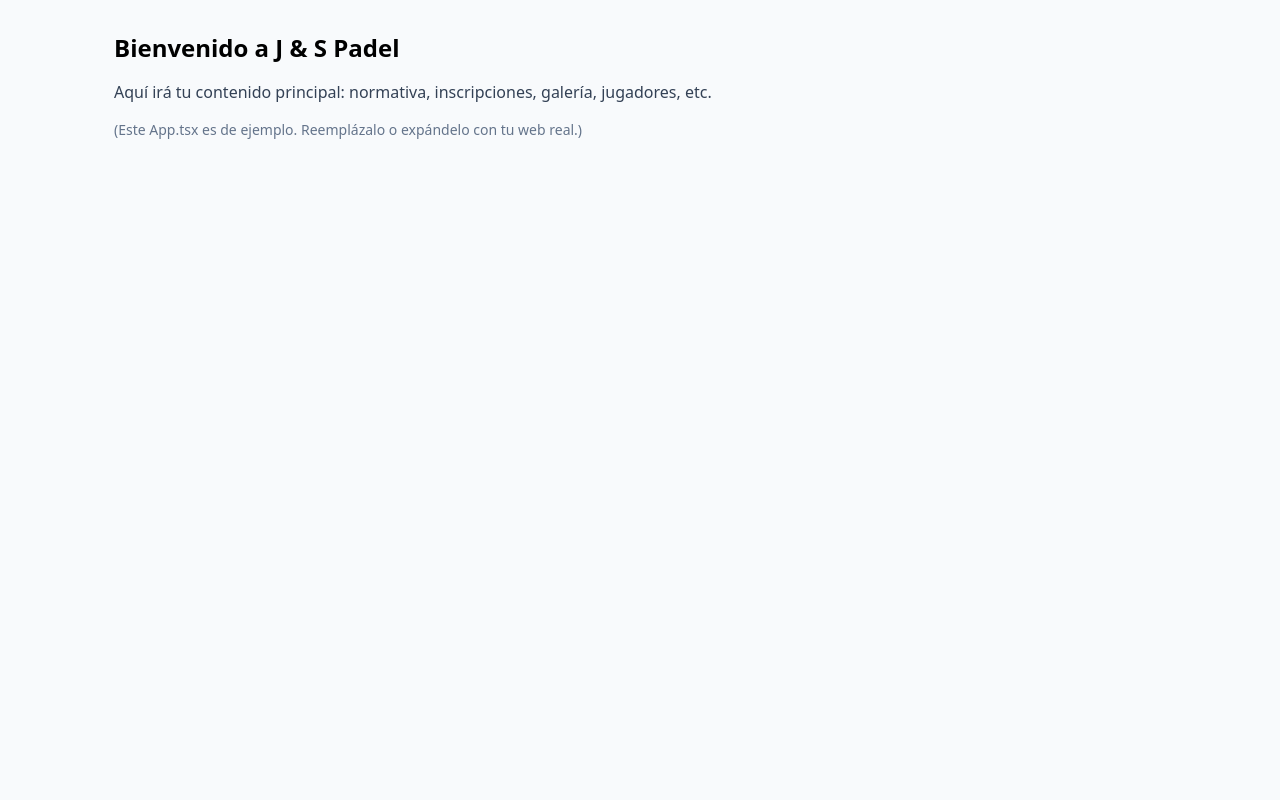
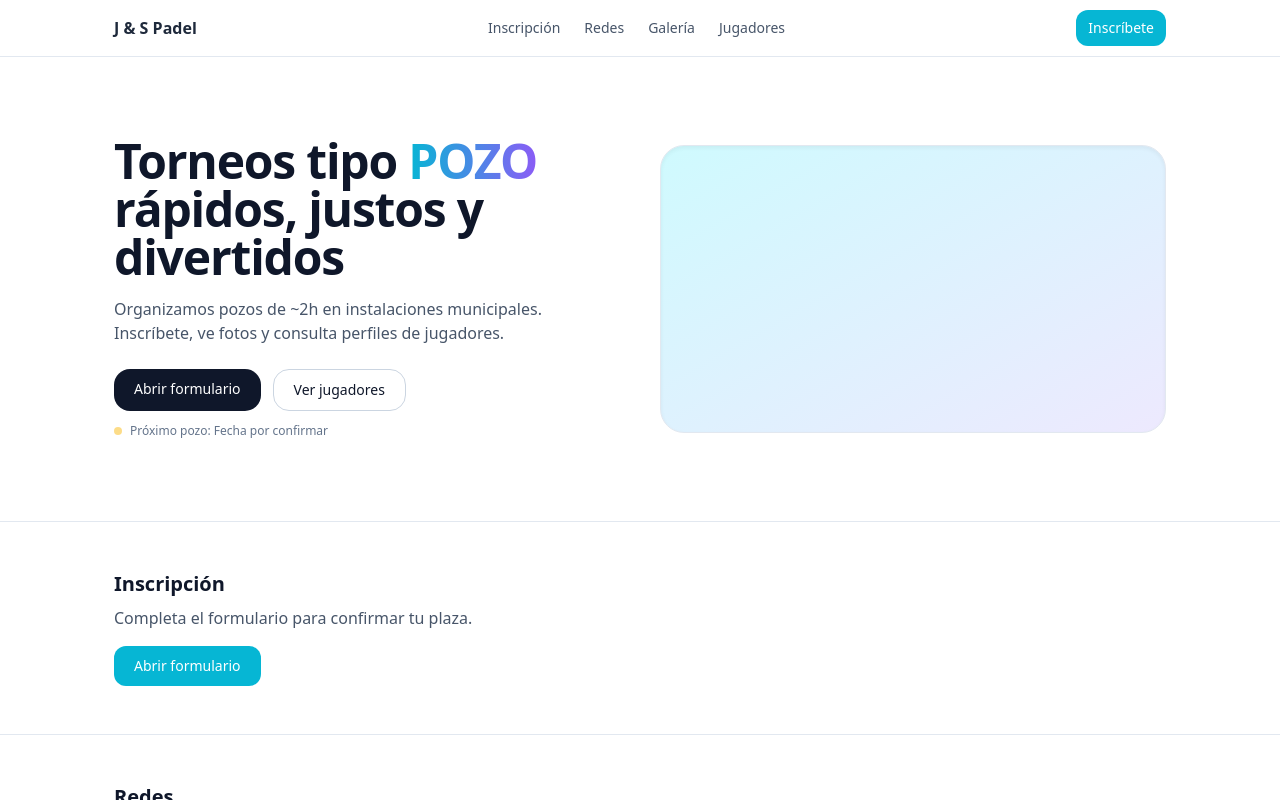
Before and after one commit to sechi2000/js_torneos, a React (Vite) app: page / in a window 1280 px wide. Both pictures are taken after a click on the button "Entrar a la web". Shown: the top 800 px of the page. Built offline with nearby package versions, Linux system fonts and the light colour scheme.

Commit message:
Update App.tsx

```diff
--- a/src/App.tsx
+++ b/src/App.tsx
@@ -1,15 +1,220 @@
-import React from 'react'
+import React, { useMemo, useState } from 'react'
+
+/* ─────────────────────────────────────────────────────────
+   Config rápida (cámbialo luego a tus enlaces reales)
+   ───────────────────────────────────────────────────────── */
+const FORM_URL = 'https://tu-formulario-de-inscripcion.com' // <-- pon aquí tu form real
+const IG_URL   = 'https://instagram.com/tu_cuenta_ig'       // <-- pon aquí tu IG
+
+// Galería de ejemplo: sustituye por URLs reales o por un fetch si quieres
+const GALLERY: { src: string; alt: string }[] = [
+  { src: 'https://images.unsplash.com/photo-1513245543132-31f507417b26?q=80&w=800&auto=format&fit=crop', alt: 'Pozo 1' },
+  { src: 'https://images.unsplash.com/photo-1520975922192-24cd97bca3d5?q=80&w=800&auto=format&fit=crop', alt: 'Pozo 2' },
+  { src: 'https://images.unsplash.com/photo-1574629810360-7efbbe195018?q=80&w=800&auto=format&fit=crop', alt: 'Pozo 3' },
+  { src: 'https://images.unsplash.com/photo-1552074280-9d5c3b0a3f6a?q=80&w=800&auto=format&fit=crop', alt: 'Pozo 4' },
+  { src: 'https://images.unsplash.com/photo-1508672019048-805c876b67e2?q=80&w=800&auto=format&fit=crop', alt: 'Pozo 5' },
+  { src: 'https://images.unsplash.com/photo-1530023367847-a683933f417f?q=80&w=800&auto=format&fit=crop', alt: 'Pozo 6' },
+]
+
+// Jugadores de ejemplo: luego lo conectamos a Google Sheet/CSV
+type Player = { id: string; name: string; level: string; club?: string; ig?: string; photo?: string }
+const SAMPLE_PLAYERS: Player[] = [
+  { id: 'p1', name: 'María López', level: 'Intermedio', club: 'Municipal', ig: '@marialopez', photo: 'https://i.pravatar.cc/100?img=5' },
+  { id: 'p2', name: 'Carlos Díaz', level: 'Avanzado', club: 'Centro', ig: '@carlosdz', photo: 'https://i.pravatar.cc/100?img=12' },
+  { id: 'p3', name: 'Ana Ruiz', level: 'Inicial', club: 'Norte', ig: '@anaruiz', photo: 'https://i.pravatar.cc/100?img=32' },
+  { id: 'p4', name: 'Javi Pérez', level: 'Intermedio', club: 'Sur', ig: '@javiperez', photo: 'https://i.pravatar.cc/100?img=14' },
+]
+
+/* ─────────────────────────────────────────────────────────
+   UI
+   ───────────────────────────────────────────────────────── */
+function Nav() {
+  return (
+    <header className="sticky top-0 z-40 w-full backdrop-blur bg-white/70 border-b border-slate-200">
+      <div className="mx-auto max-w-[1100px] px-4 md:px-6 h-14 flex items-center justify-between">
+        <a href="#" className="font-semibold text-slate-800">J &amp; S Padel</a>
+        <nav className="hidden md:flex gap-6 text-sm">
+          <a href="#inscripcion" className="text-slate-600 hover:text-slate-900">Inscripción</a>
+          <a href="#redes" className="text-slate-600 hover:text-slate-900">Redes</a>
+          <a href="#galeria" className="text-slate-600 hover:text-slate-900">Galería</a>
+          <a href="#jugadores" className="text-slate-600 hover:text-slate-900">Jugadores</a>
+        </nav>
+        <a
+          href={FORM_URL}
+          target="_blank"
+          className="rounded-xl bg-cyan-500 text-white text-sm px-3 py-2 hover:bg-cyan-600 transition"
+        >
+          Inscríbete
+        </a>
+      </div>
+    </header>
+  )
+}
+
+function Hero() {
+  return (
+    <section className="relative">
+      <div className="mx-auto max-w-[1100px] px-4 md:px-6 py-14 md:py-20">
+        <div className="grid md:grid-cols-2 gap-10 items-center">
+          <div>
+            <h1 className="text-4xl md:text-5xl font-bold tracking-tight text-slate-900">
+              Torneos tipo <span className="bg-gradient-to-r from-cyan-500 to-violet-500 bg-clip-text text-transparent">POZO</span>
+              <br /> rápidos, justos y divertidos
+            </h1>
+            <p className="mt-4 text-slate-600">
+              Organizamos pozos de ~2h en instalaciones municipales. Inscríbete, ve fotos y consulta perfiles de jugadores.
+            </p>
+            <div className="mt-6 flex flex-wrap gap-3">
+              <a
+                href={FORM_URL}
+                target="_blank"
+                className="rounded-2xl bg-slate-900 text-white px-5 py-2.5 text-sm hover:-translate-y-0.5 transition"
+              >
+                Abrir formulario
+              </a>
+              <a
+                href="#jugadores"
+                className="rounded-2xl border border-slate-300 px-5 py-2.5 text-sm hover:bg-slate-50 transition"
+              >
+                Ver jugadores
+              </a>
+            </div>
+            <p className="mt-3 inline-flex items-center gap-2 text-xs text-slate-500">
+              <span className="inline-block size-2 rounded-full bg-amber-400 animate-pulse" /> Próximo pozo: Fecha por confirmar
+            </p>
+          </div>
+          <div className="rounded-3xl h-56 md:h-72 bg-gradient-to-br from-cyan-100 to-violet-100 border border-slate-200 shadow-inner" />
+        </div>
+      </div>
+    </section>
+  )
+}
+
+function Inscripcion() {
+  return (
+    <section id="inscripcion" className="border-t border-slate-200">
+      <div className="mx-auto max-w-[1100px] px-4 md:px-6 py-12">
+        <h2 className="text-xl font-semibold text-slate-900">Inscripción</h2>
+        <p className="text-slate-600 mt-2">Completa el formulario para confirmar tu plaza.</p>
+        <a
+          href={FORM_URL}
+          target="_blank"
+          className="mt-4 inline-block rounded-xl bg-cyan-500 text-white px-5 py-2.5 text-sm hover:bg-cyan-600 transition"
+        >
+          Abrir formulario
+        </a>
+      </div>
+    </section>
+  )
+}
+
+function Redes() {
+  return (
+    <section id="redes" className="border-t border-slate-200">
+      <div className="mx-auto max-w-[1100px] px-4 md:px-6 py-12">
+        <h2 className="text-xl font-semibold text-slate-900">Redes</h2>
+        <p className="text-slate-600 mt-2">Síguenos y etiqueta tus fotos del pozo 😊</p>
+        <a
+          href={IG_URL}
+          target="_blank"
+          className="mt-4 inline-block rounded-xl border border-slate-300 px-5 py-2.5 text-sm hover:bg-slate-50 transition"
+        >
+          Instagram
+        </a>
+      </div>
+    </section>
+  )
+}
+
+function Galeria() {
+  return (
+    <section id="galeria" className="border-t border-slate-200">
+      <div className="mx-auto max-w-[1100px] px-4 md:px-6 py-12">
+        <h2 className="text-xl font-semibold text-slate-900">Galería</h2>
+        <p className="text-slate-600 mt-2">Las mejores fotos de torneos anteriores.</p>
+        <div className="mt-6 grid grid-cols-2 md:grid-cols-3 gap-3">
+          {GALLERY.map((g, i) => (
+            <a key={i} href={g.src} target="_blank" className="group block rounded-2xl overflow-hidden border border-slate-200">
+              <img src={g.src} alt={g.alt} className="w-full h-40 md:h-48 object-cover group-hover:scale-[1.02] transition" />
+            </a>
+          ))}
+        </div>
+      </div>
+    </section>
+  )
+}
+
+function Jugadores() {
+  const [q, setQ] = useState('')
+  const list = useMemo(() => {
+    const t = q.trim().toLowerCase()
+    if (!t) return SAMPLE_PLAYERS
+    return SAMPLE_PLAYERS.filter(p =>
+      p.name.toLowerCase().includes(t) ||
+      (p.level?.toLowerCase().includes(t)) ||
+      (p.club?.toLowerCase().includes(t))
+    )
+  }, [q])
+
+  return (
+    <section id="jugadores" className="border-t border-slate-200">
+      <div className="mx-auto max-w-[1100px] px-4 md:px-6 py-12">
+        <div className="flex items-end justify-between gap-4">
+          <div>
+            <h2 className="text-xl font-semibold text-slate-900">Jugadores</h2>
+            <p className="text-slate-600 mt-2">Busca por nombre, nivel o club.</p>
+          </div>
+          <input
+            value={q}
+            onChange={(e) => setQ(e.target.value)}
+            placeholder="Buscar…"
+            className="w-48 md:w-64 rounded-xl border border-slate-300 px-3 py-2 text-sm outline-none focus:ring-2 focus:ring-cyan-400"
+          />
+        </div>
+
+        <div className="mt-6 grid sm:grid-cols-2 md:grid-cols-3 gap-4">
+          {list.map(p => (
+            <div key={p.id} className="rounded-2xl border border-slate-200 p-4 flex gap-3 items-center">
+              <img src={p.photo || 'https://i.pravatar.cc/100'} alt={p.name} className="w-14 h-14 rounded-full object-cover" />
+              <div className="min-w-0">
+                <div className="font-medium text-slate-900 truncate">{p.name}</div>
+                <div className="text-xs text-slate-500 truncate">
+                  {p.level}{p.club ? ` · ${p.club}` : ''}
+                </div>
+                {p.ig && (
+                  <a href={`https://instagram.com/${p.ig.replace('@','')}`} target="_blank" className="text-xs text-cyan-600 hover:underline">
+                    {p.ig}
+                  </a>
+                )}
+              </div>
+            </div>
+          ))}
+        </div>
+      </div>
+    </section>
+  )
+}
+
+function Footer() {
+  return (
+    <footer className="border-t border-slate-200">
+      <div className="mx-auto max-w-[1100px] px-4 md:px-6 py-10 text-xs text-slate-500">
+        © {new Date().getFullYear()} J &amp; S Padel — Pozo.
+      </div>
+    </footer>
+  )
+}
 
 export default function App() {
   return (
-    <div className="mx-auto max-w-[1100px] px-4 md:px-6 py-8">
-      <h2 className="text-2xl font-bold mb-4">Bienvenido a J & S Padel</h2>
-      <p className="text-slate-700 mb-4">
-        Aquí irá tu contenido principal: normativa, inscripciones, galería, jugadores, etc.
-      </p>
-      <p className="text-slate-500 text-sm">
-        (Este App.tsx es de ejemplo. Reemplázalo o expándelo con tu web real.)
-      </p>
+    <div className="bg-white text-slate-900">
+      <Nav />
+      <Hero />
+      <Inscripcion />
+      <Redes />
+      <Galeria />
+      <Jugadores />
+      <Footer />
     </div>
   )
 }
```
